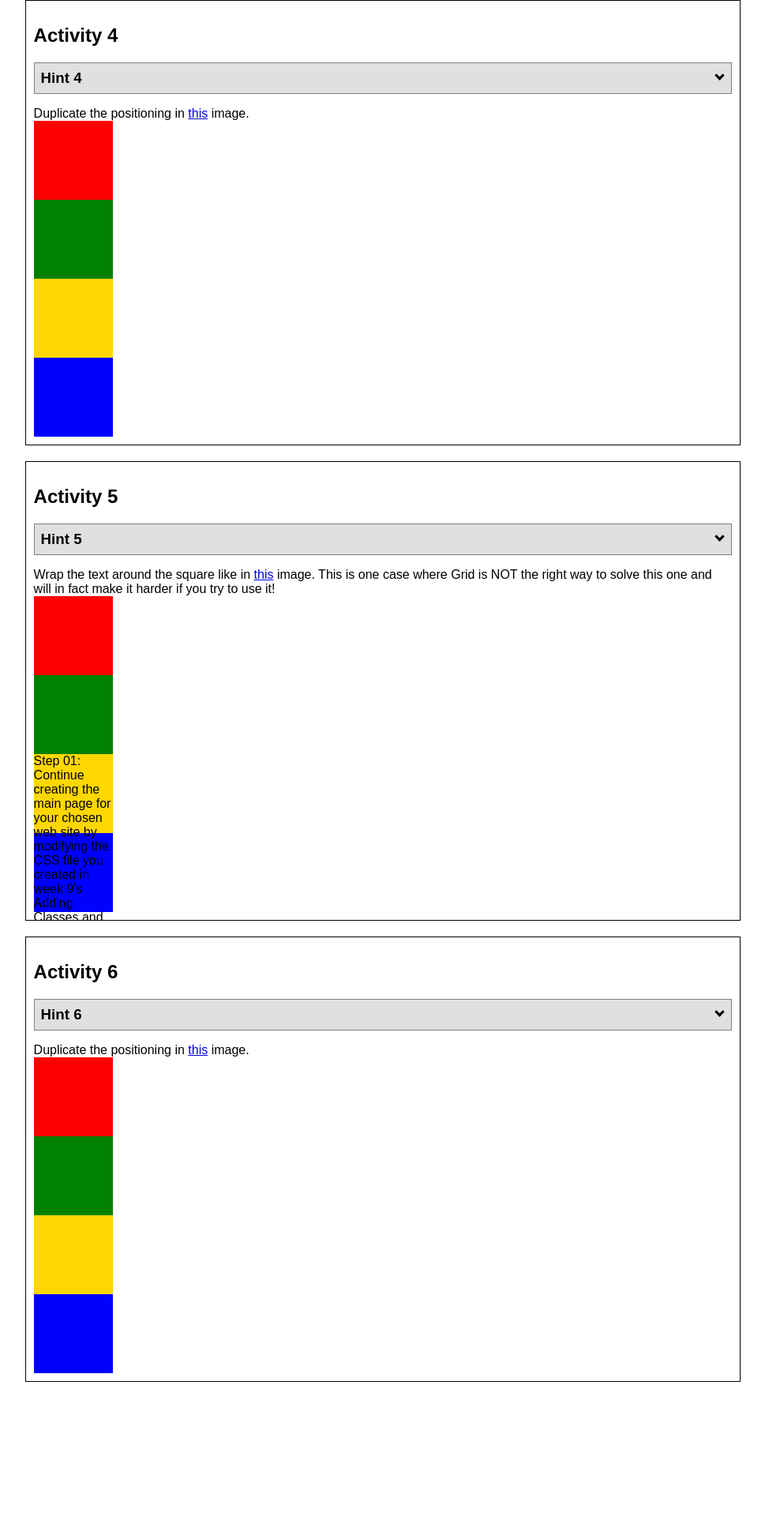
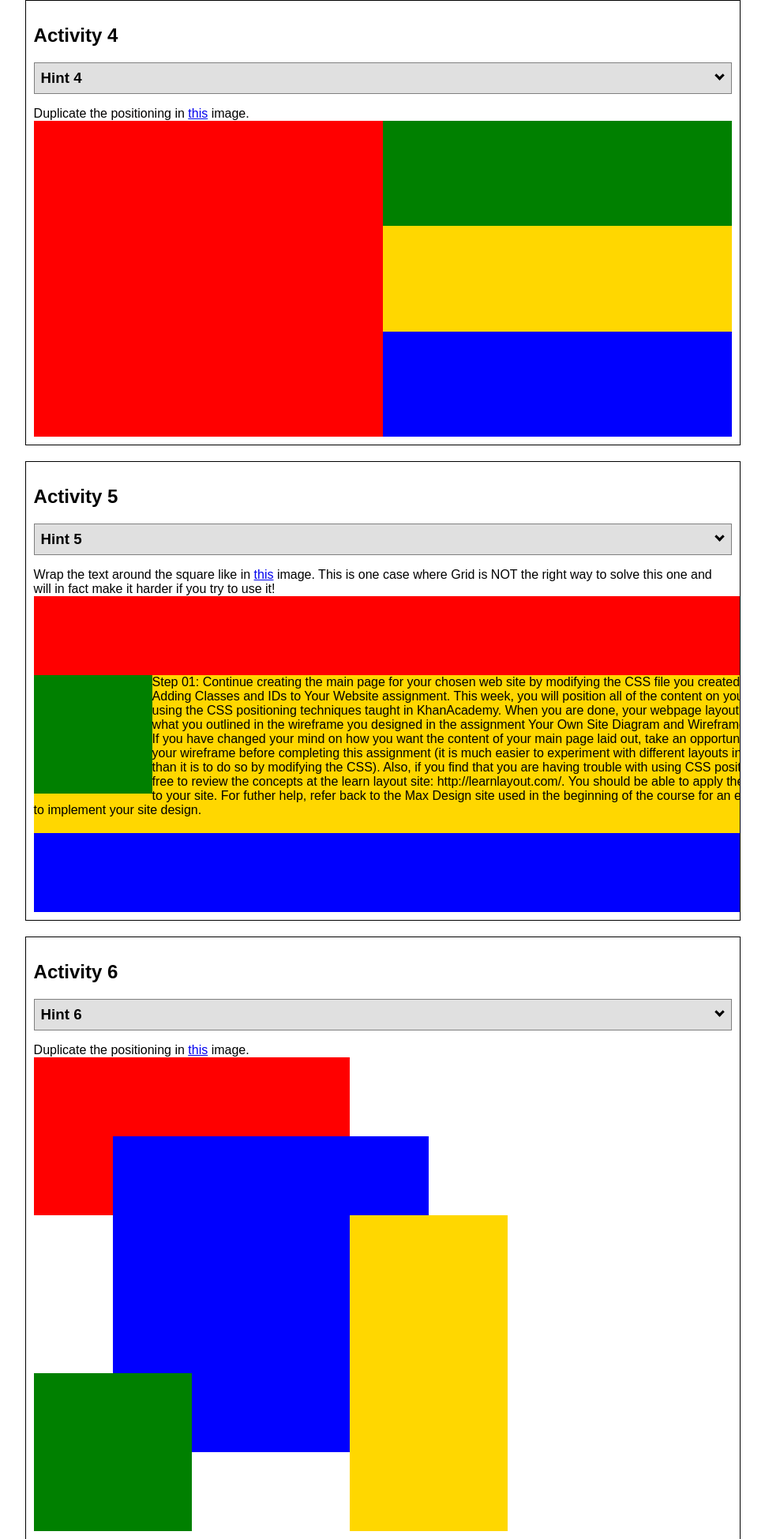
Before and after one commit to onkletype/wdd130, a plain HTML site: page positioning/positioning/positioning.html in a window 1280 px wide. Shown: the part 2106-4055 px from the top of the page at 79% size, without its empty margins (155-1124 px from the left). Before the commit the page ends 3876 px from the top, so only its background shows below. Drawn offline with Linux system fonts and the light colour scheme.

Commit message:
css shapes

```diff
--- a/positioning/positioning/positionstyles.css
+++ b/positioning/positioning/positionstyles.css
@@ -103,77 +103,107 @@
 .content4 {
   /* This is the parent of the activity 4 boxes. */
   height: 400px;
+  display: grid;
+  grid-template-columns: 1fr 1fr;
+  grid-template-rows: 1fr 1fr 1fr;
 }
 .red4 {
-  width: 100px;
-  height: 100px;
+  width: 100%;
+  height: 100%;
   background-color: red;
+  grid-column: 1/2;
+  grid-row: 1/4;
 }
 .green4 {
-  width: 100px;
-  height: 100px;
+  width: 100%;
+  height: 100%;
   background-color: green;
+  grid-column: 2/3;
+  grid-row: 1/2;
 }
 .yellow4 {
-  width: 100px;
-  height: 100px;
+  width: 100%;
+  height: 100%;
   background-color: gold;
+  grid-column: 2/3;
+  grid-row: 2/3;
 }
 .blue4 {
-  width: 100px;
-  height: 100px;
+  width: 100%;
+  height: 100%;
   background-color: blue;
+  grid-column: 2/3;
+  grid-row: 3/4;
 }
 /* Activity 5 styles */
 .content5 {
   /* This is the parent of the activity 5 boxes. */
-  height: 400px;
+
 }
 .red5 {
-  width: 100px;
+  width: 1000px;
   height: 100px;
   background-color: red;
+
 }
 .green5 {
-  width: 100px;
-  height: 100px;
+  width: 150px;
+  height: 150px;
   background-color: green;
+  float:left;
+
 
 }
 .yellow5 {
-  width: 100px;
-  height: 100px;
+  width: 1000px;
+  height: 200px;
   background-color: gold;
 
 }
 .blue5 {
-  width: 100px;
+  width: 1000px;
   height: 100px;
   background-color: blue;
+
 }
 /* Activity 6 styles */
 .content6 {
   /* This is the parent of the activity 6 boxes. */
+ display: grid;
+ grid-template-columns: 100px 100px 100px 100px 100px 10px;
+ grid-template-rows: 100px 100px 100px 100px 100px 100px;
 }
 .red6 {
-  width: 100px;
-  height: 100px;
+  width: 400px;
+  height: 200px;
   background-color: red;
+  z-index: -1;
+  grid-column: 1/5;
+  grid-row: 1/3;
 }
 .green6 {
-  width: 100px;
-  height: 100px;
+  width: 200px;
+  height: 200px;
   background-color: green;
+  z-index: 1;
+  grid-column: 1/3;
+  grid-row: 5/7;
 }
 .yellow6 {
-  width: 100px;
-  height: 100px;
+  width: 200px;
+  height: 400px;
   background-color: gold;
+  grid-row: 3/7;
+  grid-column: 5/7;
+  z-index: 1;
 }
 .blue6 {
-  width: 100px;
-  height: 100px;
+  width: 400px;
+  height: 400px;
   background-color: blue;
+  grid-column: 2/6;
+  grid-row: 2/6;
+  z-index: 0;
 }
 
 
--- a/wwr/styles/style.css
+++ b/wwr/styles/style.css
@@ -7,6 +7,8 @@ body {
     font-size: 100%;
     max-width: 1600px;
     margin: 0 auto;
+    padding: 0;
+    font-family: 'Comic Sans', Georgia, serif;
 }
 
 header {
@@ -15,6 +17,9 @@ header {
 
 .home-title{
     color: #ff6900;
+    font-family: 'Trebuchet MS', Arial, sans-serif;
+    font-size: 2em;
+    margin-top: 10px;
 }
 
 nav a:hover {
@@ -26,6 +31,10 @@ nav a:hover {
 .book, .join{
     background-color: #efad04;
     color: #012f60;
+    font-size: 18px;
+    padding: 15px 30px;
+    margin-top: 50px;
+    border-radius: 5px;
 }
 
 .book:hover, .join:hover{
@@ -35,6 +44,8 @@ nav a:hover {
 
 .msg{
     background-color: #ffb700;
+    line-height: 1.5em;
+    padding: 35px;
 }
 
 .msg h2{
@@ -43,11 +54,14 @@ nav a:hover {
 
 .msg p{
     color: #012f60;
+    font-size: .8em;
+    padding-bottom: 15px;
 }
 
 footer{
     background-color: #012f60;
     color: black;
+    padding: 25px 50px;
 }
 
 footer a{
@@ -55,7 +69,7 @@ footer a{
 }
 
 footer a:hover{
-    color:azure
+    color: white
 }
 
 footer p{
@@ -64,6 +78,10 @@ footer p{
 
 footer p a:hover{
     text-decoration: underline;
+}
+footer .social img{
+    padding-top: 15px;
+    margin-top: 200px;
 }
 
 #content {
@@ -74,6 +92,7 @@ nav a{
     text-align: center;
     color: #ff6900;
     text-decoration: none;
+    padding: 35px;
 }
 
 #hero-msg h1, #hero-msg h4{
@@ -95,6 +114,9 @@ main section {
 h1 {
     font-size: 3px;
 }
+h2{
+    margin: 0;
+}
 h4 {
     font-size: 1.5em;
     color: black;
@@ -109,13 +131,16 @@ p {
 }
 .icon{
     width: 80px;
+    padding-top: 10px;
 }
 div.social img{
     width: 80px;
 }
-img.card-img {
+.card-img {
     display:block ;
     margin: 0 auto;
+    border: 10px solid black;
+
 }
 #hero img{
     width: 100%;
@@ -123,3 +148,9 @@ img.card-img {
 .logo{
     width: 80px;
 }
+#logo_link{
+    padding-top: 5px;
+}
+.rivers-card, .camping-card, .rapids-card{
+    margin: 200px;
+}
```
Also changed, not shown: wwr/index.html (+1 -1 lines).
